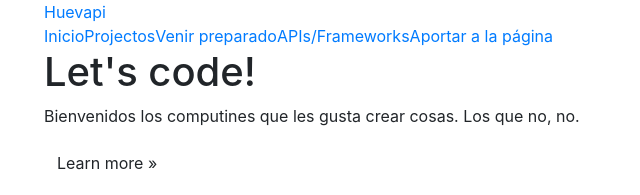
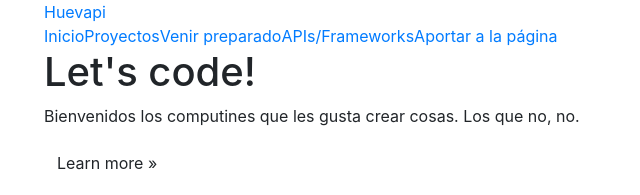
Before and after one commit to huevapi/huevapi.github.com, a plain HTML site: page index.html in a window 1280 px wide. Shown: the top 195 px of the page, 41-681 px from the left. Drawn offline with nearby package versions, Linux system fonts and the light colour scheme; a script that the page names is missing.

Commit message:
falta de ortografia

```diff
--- a/index.html
+++ b/index.html
@@ -26,7 +26,7 @@
 					<a class="brand" href="#">Huevapi</a>
 					<ul class="nav">
 						<li class="active"><a href="#home">Inicio</a></li>
-						<li><a href="#repositories">Projectos</a></li>
+						<li><a href="#repositories">Proyectos</a></li>
 						<li><a href="#prepare">Venir preparado</a></li>
 						<li><a href="#used">APIs/Frameworks</a></li>
 						<li><a href="#collaborate">Aportar a la página</a></li>
```
